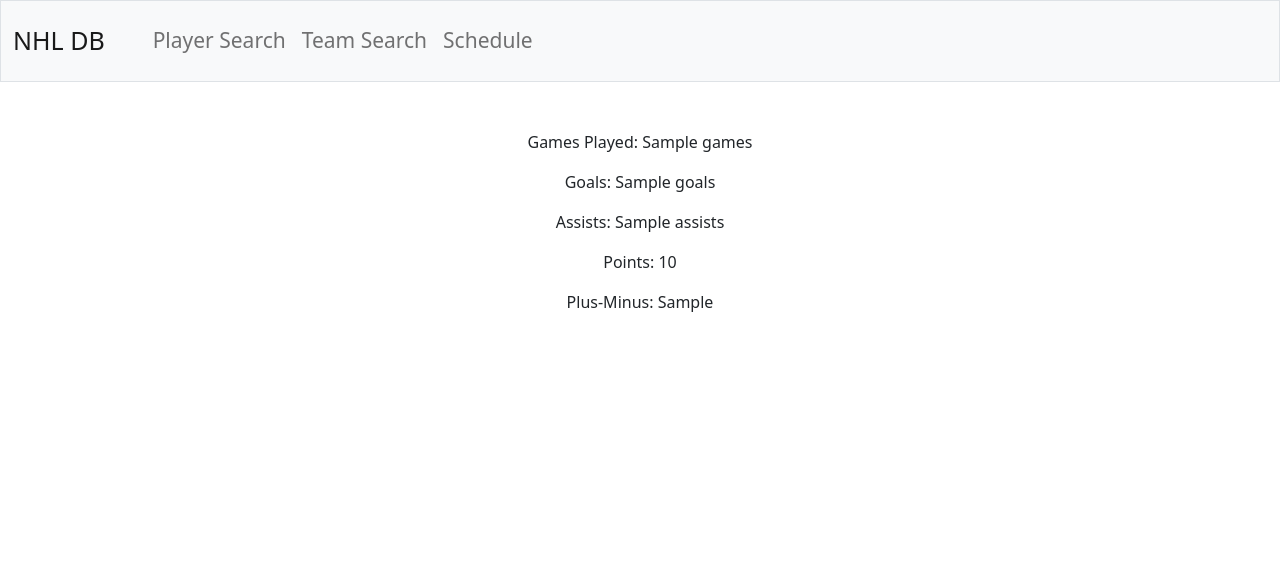
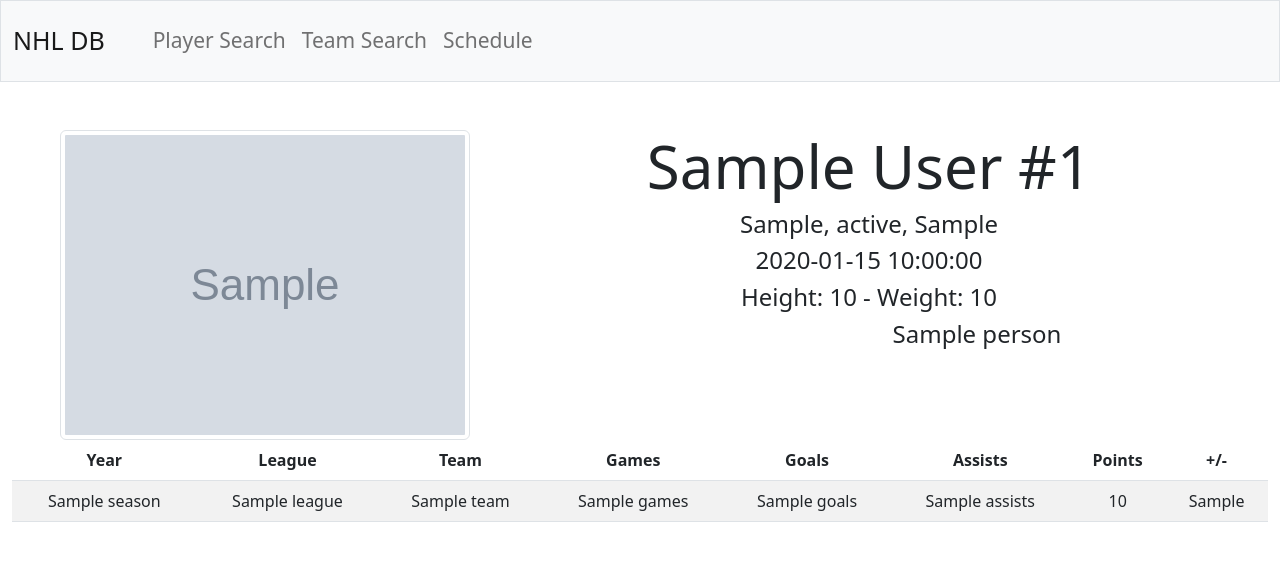
Before and after one commit to shaanchander/NHL-DB-Website, a Flask app: template templates/playerInfo.html in a window 1280 px wide. Shown: the top 561 px of the page. Run offline with Flask 2, Linux system fonts and the light colour scheme; the template is opened without the code that fills it: most values are stand-ins (such as "Sample title", 1, 10 or a date in 2020); grey boxes marked "Sample" are stand-in pictures.

Commit message:
improved player stats page (goalies not yet supported) and added function to get general player info

```diff
--- a/app.py
+++ b/app.py
@@ -1,7 +1,7 @@
 from flask import Flask, flash, redirect, render_template, request, session
 from functions import *
 
-TEAMS = []
+# TEAMS = []
 
 # Configure application
 app = Flask(__name__)
@@ -16,32 +16,32 @@ def index():
 @app.route("/playerSearch", methods = ['GET', 'POST'])
 def player_Search():
 
+    curSeason = "20212022"
+
     if request.method == "GET":
+        print("current season: {}".format(CURRENT_SEASON))
         return render_template("playerSearch.html")
 
     # gets info from form
     fName = request.form.get("fName")
     lName = request.form.get("lName")
-    # team = request.form.get("team")
-    season = request.form.get("season")
+    # season = request.form.get("season")
 
-
-    # if team == "":
-    #     team = 0
 
     # gets player id
     id = playerSearch(fName, lName)
 
     # error traps if player isn't in NHL API db
     if id == 0:
-        return render_template("error.html")
+        return render_template("error.html", message = "Player not Found")
 
-    if season == "":
-        stats = playerStats(id)
-    else:
-        stats = playerStats(id, season)
+    stats = allPlayerStats(id)
 
-    return render_template("playerInfo.html", info = stats)
+    pInfo = peopleInfo(id)
+
+    link = f"http://nhl.bamcontent.com/images/headshots/current/168x168/{id}.jpg"
+
+    return render_template("playerInfo.html", info = stats, numYears = len(stats), person = pInfo, imgLink = link)
 
 @app.route("/teamSearch")
 def team_Search():
--- a/functions.py
+++ b/functions.py
@@ -15,7 +15,7 @@ def playerSearch(fName, lName, team = '0'):
     response = requests.get(url)
 
     if response.status_code != 200:
-        return None
+        return 0
 
     data = response.json()
 
@@ -32,7 +32,7 @@ def playerSearch(fName, lName, team = '0'):
         if data['suggestions'][i][2].lower() == fName and data['suggestions'][i][1].lower() == lName and team == data['suggestions'][i][11]:
             return data['suggestions'][i][0]
 
-    return None
+    return 0
 
 
 # takes in player ID and the season (if not provided, defaults to current season), returns dict of stats
@@ -43,7 +43,7 @@ def playerStats(id, season = CURRENT_SEASON):
     response = requests.get(url)
 
     if response.status_code != 200:
-        return None
+        return 0
 
     data = response.json()
 
@@ -53,3 +53,60 @@ def playerStats(id, season = CURRENT_SEASON):
         playerInfo[i] = data['stats'][0]['splits'][0]['stat'][i]
 
     return playerInfo
+
+def allPlayerStats(id):
+
+    url = f"https://statsapi.web.nhl.com/api/v1/people/{id}/stats?stats=yearByYear"
+
+    response = requests.get(url)
+
+    if response.status_code != 200:
+        return 0
+
+    data = response.json()
+
+    playerInfo = [{} for _ in range(len(data['stats'][0]['splits']))]
+
+    for i in range(len(data['stats'][0]['splits'])):
+
+        # playerInfo[i]['season'] = data['stats'][0]['splits'][i]['season']
+
+        temp1 = data['stats'][0]['splits'][i]['season'][:4]
+        temp2 = data['stats'][0]['splits'][i]['season'][4:]
+
+        playerInfo[i]['season'] = f"{temp1} - {temp2}"
+
+        playerInfo[i]['team'] = data['stats'][0]['splits'][i]['team']['name']
+        playerInfo[i]['league'] = data['stats'][0]['splits'][i]['league']['name']
+
+        for j in data['stats'][0]['splits'][i]['stat'].keys():
+            playerInfo[i][j] = data['stats'][0]['splits'][i]['stat'][j]
+
+    return playerInfo
+
+def peopleInfo(id):
+    url = f"https://statsapi.web.nhl.com/api/v1/people/{id}"
+
+    response = requests.get(url)
+
+    if response.status_code != 200:
+        return 0
+
+    data = response.json()
+
+    info = {}
+
+    # print(data['people'][0].keys())
+    # exit()
+
+    for i in data['people'][0].keys():
+        if i not in ["currentTeam", "primaryPosition"]:
+            info[i] = data['people'][0][i]
+
+    info['teamID'] = data['people'][0]['currentTeam']['id']
+    info['teamName'] = data['people'][0]['currentTeam']['name']
+    info['positionName'] = data['people'][0]['primaryPosition']['name']
+    info['positionType'] = data['people'][0]['primaryPosition']['type']
+    info['positionAbbreviation'] = data['people'][0]['primaryPosition']['abbreviation']
+
+    return info
--- a/main.py
+++ b/main.py
@@ -13,3 +13,7 @@ if stats != None:
     print(stats['goals'])
 else:
     print("Error: playerStats returned 'None'")
+
+# print(peopleInfo(id))
+
+temp = allPlayerStats(id)
--- a/static/style.css
+++ b/static/style.css
@@ -10,3 +10,15 @@
 .navbar-brand {
     font-size:25px;
 }
+
+.btn btn-primary mt-4 {
+    font-size: 10px;
+}
+
+#pName {
+    font-size: 60px;
+}
+
+#pNumber {
+    font-size: 50px;
+}
--- a/templates/error.html
+++ b/templates/error.html
@@ -4,6 +4,6 @@
 
 {% block main %}
 
-<p>Something went wrong...</p>
+<h2> {{ message }} </h2>
 
 {% endblock %}
--- a/templates/playerInfo.html
+++ b/templates/playerInfo.html
@@ -4,10 +4,53 @@
 
 {% block main %}
 
-<p>Games Played: {{ info['games'] }}</p>
+<!-- <p>Games Played: {{ info['games'] }}</p>
 <p>Goals: {{ info['goals'] }}</p>
 <p>Assists: {{ info['assists'] }}</p>
 <p>Points: {{ info['points'] }}</p>
-<p>Plus-Minus: {{ info['plusMinus'] }}</p>
+<p>Plus-Minus: {{ info['plusMinus'] }}</p> -->
+
+<img src="{{ imgLink }}" class="img-thumbnail float-start ms-5" alt="player headshot">
+
+<h1 id = "pName">{{ person['fullName'] }} #{{ person['primaryNumber'] }}</h1>
+<h4 >{{ person['birthCity'] }}, {{ person['birthStateProvince'] }}, {{ person['birthCountry'] }}</h4>
+<h4>{{ person['birthDate'] }}</h4>
+<h4>Height: {{ person['height'] }} - Weight: {{ person['weight'] }}</h4>
+<h4>&emsp;&emsp;&emsp;&emsp;&emsp;&emsp;&emsp;&emsp;&emsp;{{ person['positionName'] }}</h4>
+<!-- <h1 id = "pNumber">#{{ person['primaryNumber'] }}</h1> -->
+
+<br>
+
+<table class="table table-striped">
+    <thead>
+        <tr>
+          <th scope="col">Year</th>
+          <th scope="col">League</th>
+          <th scope="col">Team</th>
+          <th scope="col">Games</th>
+          <th scope="col">Goals</th>
+          <th scope="col">Assists</th>
+          <th scope="col">Points</th>
+          <th scope="col">+/-</th>
+        </tr>
+      </thead>
+      <tbody>
+        {% set rowNum = 1 %}
+
+          {% for i in info|reverse %}
+            <tr>
+                <!-- <th scope = "row">{{ rowNum }}</th> -->
+                <td>{{ i['season'] }}</td>
+                <td>{{ i['league'] }}</td>
+                <td>{{ i['team'] }}</td>
+                <td>{{ i['games'] }}</td>
+                <td>{{ i['goals'] }}</td>
+                <td>{{ i['assists'] }}</td>
+                <td>{{ i['points'] }}</td>
+                <td>{{ i['plusMinus'] }}</td>
+            </tr>
+          {% endfor %}
+      </tbody>
+  </table>
 
 {% endblock %}
```
Also changed, not shown: templates/playerSearch.html (+28 -4 lines), 1 other file.
